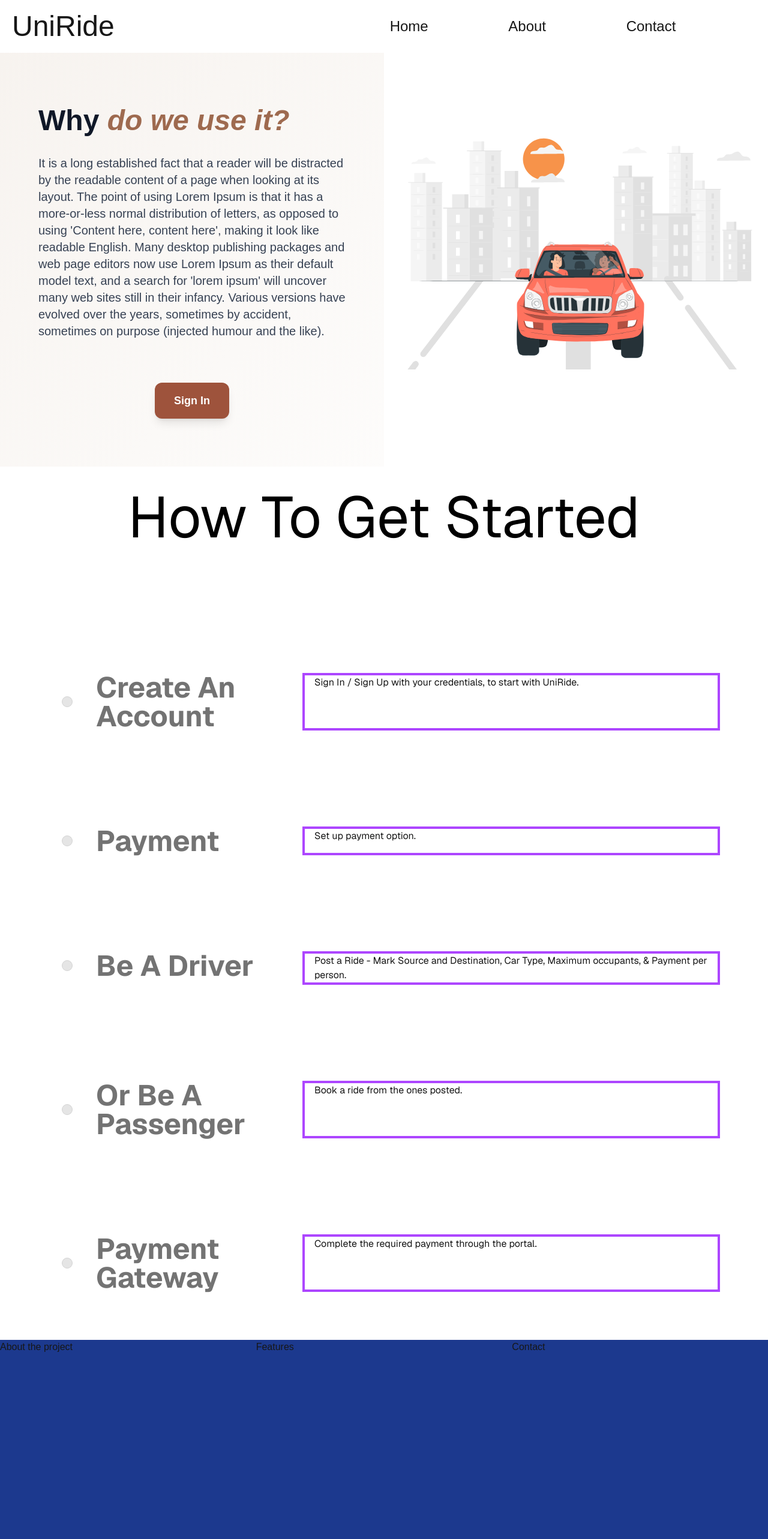
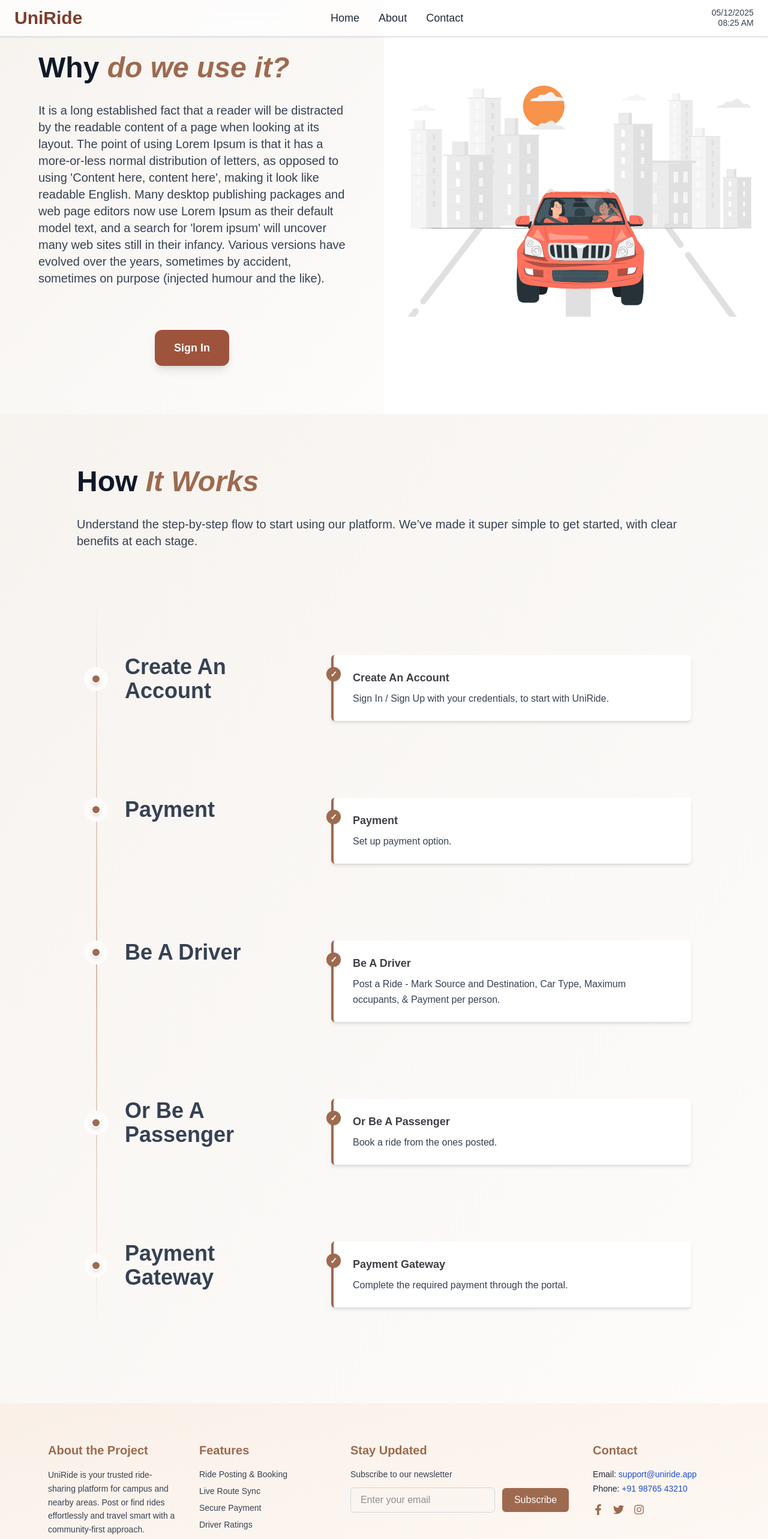
Before and after one commit to Prasun-07/car-pooling-app, a Next.js app: page / in a window 1280 px wide. Shown: the top 2566 px of the page at 60% size. Built offline with nearby package versions, Linux system fonts and the light colour scheme; no server answers.

Commit message:
UI Improvements

```diff
--- a/package.json
+++ b/package.json
@@ -24,6 +24,7 @@
     "react": "^19.0.0",
     "react-datepicker": "^8.4.0",
     "react-dom": "^19.0.0",
+    "react-icons": "^5.5.0",
     "tailwind-merge": "^3.3.0",
     "three": "^0.176.0"
   },
--- a/src/app/components/Footer.tsx
+++ b/src/app/components/Footer.tsx
@@ -1,16 +1,93 @@
-export default function Footer(){
-    return(
-        <div className="grid grid-cols-3 w-full h-[33rem] bg-blue-900">
-            <div>
-                <h1>About the project</h1>
+'use client';
+import { useEffect, useState } from "react";
+import { FaFacebookF, FaTwitter, FaInstagram, FaArrowUp } from "react-icons/fa";
 
-            </div>
-            <div>
-                <h1>Features</h1>
-            </div>
-            <div>
-                <h1>Contact</h1>
-            </div>
+export default function Footer() {
+  const [showScroll, setShowScroll] = useState(false);
+
+  useEffect(() => {
+    const handleScroll = () => setShowScroll(window.scrollY > 200);
+    window.addEventListener("scroll", handleScroll);
+    return () => window.removeEventListener("scroll", handleScroll);
+  }, []);
+
+  const scrollToTop = () => window.scrollTo({ top: 0, behavior: "smooth" });
+
+  return (
+    <footer className="relative bg-gradient-to-br from-[#f9f0e8] to-[#fff9f5] text-gray-800 pt-16 px-6 md:px-20 pb-6 transition-all duration-300">
+      <div className="max-w-7xl mx-auto flex flex-col md:flex-row justify-between items-start w-full gap-10">
+
+        {/* About */}
+        <div className="basis-1/4">
+          <h2 className="text-xl font-bold text-[#9e6a4f] mb-4">About the Project</h2>
+          <p className="text-sm leading-relaxed text-gray-700">
+            UniRide is your trusted ride-sharing platform for campus and nearby areas.
+            Post or find rides effortlessly and travel smart with a community-first approach.
+          </p>
         </div>
-    )
+
+        {/* Features */}
+        <div className="basis-1/4">
+          <h2 className="text-xl font-bold text-[#9e6a4f] mb-4">Features</h2>
+          <ul className="space-y-2 text-sm text-gray-700">
+            <li className="hover:text-[#9e6a4f] transition cursor-pointer">Ride Posting & Booking</li>
+            <li className="hover:text-[#9e6a4f] transition cursor-pointer">Live Route Sync</li>
+            <li className="hover:text-[#9e6a4f] transition cursor-pointer">Secure Payment</li>
+            <li className="hover:text-[#9e6a4f] transition cursor-pointer">Driver Ratings</li>
+          </ul>
+        </div>
+
+        {/* Stay Updated */}
+        <div className="basis-1/4">
+          <h2 className="text-xl font-bold text-[#9e6a4f] mb-4">Stay Updated</h2>
+          <p className="text-sm text-gray-700 mb-3">Subscribe to our newsletter</p>
+          <form className="flex flex-col sm:flex-row items-start sm:items-center gap-3">
+            <input
+              type="email"
+              placeholder="Enter your email"
+              className="px-4 py-2 w-full sm:w-auto rounded-md border border-gray-300 focus:outline-none focus:ring-2 focus:ring-[#9e6a4f]"
+            />
+            <button
+              type="submit"
+              className="bg-[#9e6a4f] text-white px-5 py-2 rounded-md hover:bg-[#87573b] transition cursor-pointer"
+            >
+              Subscribe
+            </button>
+          </form>
+        </div>
+
+        {/* Contact */}
+        <div className="basis-1/4">
+          <h2 className="text-xl font-bold text-[#9e6a4f] mb-4">Contact</h2>
+          <p className="text-sm mb-1">
+            Email: <a href="mailto:support@uniride.app" className="text-[#1d4ed8] hover:underline cursor-pointer">support@uniride.app</a>
+          </p>
+          <p className="text-sm mb-4">
+            Phone: <a href="tel:+919876543210" className="text-[#1d4ed8] hover:underline cursor-pointer">+91 98765 43210</a>
+          </p>
+          <div className="flex space-x-4 text-lg">
+            <a href="#" className="text-[#9e6a4f] hover:text-[#6f4530] transition cursor-pointer"><FaFacebookF /></a>
+            <a href="#" className="text-[#9e6a4f] hover:text-[#6f4530] transition cursor-pointer"><FaTwitter /></a>
+            <a href="#" className="text-[#9e6a4f] hover:text-[#6f4530] transition cursor-pointer"><FaInstagram /></a>
+          </div>
+        </div>
+      </div>
+
+      {/* Divider and copyright */}
+      <div className="border-t border-[#e3d5c9] mt-10 pt-4 text-center text-sm text-gray-500">
+        © {new Date().getFullYear()} UniRide. All rights reserved.
+      </div>
+
+      {/* Scroll to Top Button */}
+      {showScroll && (
+        <button
+          onClick={scrollToTop}
+          className="fixed bottom-4 right-4 bg-[#9e6a4f] text-white p-3 rounded-full shadow-md hover:bg-[#7e543a] transition z-50 cursor-pointer"
+          aria-label="Scroll to top"
+        >
+          <FaArrowUp />
+        </button>
+      )}
+    </footer>
+  );
 }
--- a/src/app/components/NavBar.tsx
+++ b/src/app/components/NavBar.tsx
@@ -1,35 +1,51 @@
-import { UserButton } from "@clerk/nextjs"
+'use client';
 
+import { useEffect, useState } from "react";
+import { UserButton } from "@clerk/nextjs";
 
-export default function NavBar(){
+export default function NavBar() {
+  const [dateTime, setDateTime] = useState<Date | null>(null);
 
-    const header = [
-        {
-            id:1,
-            name:'Home',
-            path:'#'
-        },
-        {
-            id:2,
-            name:'About',
-            path:''
-        },
-        {
-            id:3,
-            name:'Contact',
-            path:''
-        }
+  useEffect(() => {
+    const interval = setInterval(() => setDateTime(new Date()), 1000);
+    return () => clearInterval(interval);
+  }, []);
 
-    ]
-    return(
-        <div className="p-5 w-full flex flex-wrap items-center">
-            <div className="text-5xl basis-2/5">UniRide</div>
-            <div className="basis-3/5 flex justify-evenly">
-                {header.map((item)=>(
-                        <a key={item.id} href={item.path} className="text-2xl hover:text-[#00BCD4]">{item.name}</a>
-                ))}
-                <UserButton/>
+  const formattedDate = dateTime?.toLocaleDateString(undefined, {
+    year: 'numeric',
+    month: '2-digit',
+    day: '2-digit',
+  });
+
+  const formattedTime = dateTime?.toLocaleTimeString([], {
+    hour: '2-digit',
+    minute: '2-digit',
+  });
+
+  return (
+    <div className="fixed top-0 left-0 w-full z-50 bg-white/70 backdrop-blur-lg shadow-sm border-b border-gray-200 px-6 py-3">
+      <div className="flex justify-between items-center max-w-7xl mx-auto">
+        <div className="text-3xl font-bold text-[#7b3f2c]">UniRide</div>
+
+        <div className="hidden md:flex gap-8">
+          {["Home", "About", "Contact"].map((text, idx) => (
+            <a key={idx} href="#" className="text-lg text-gray-800 hover:text-[#00BCD4] transition">
+              {text}
+            </a>
+          ))}
+        </div>
+
+        <div className="flex items-center gap-4 text-sm text-gray-700">
+          {/* Only render date/time when mounted on client */}
+          {dateTime && (
+            <div className="hidden sm:block text-right leading-tight">
+              <div>{formattedDate}</div>
+              <div>{formattedTime}</div>
             </div>
+          )}
+          <UserButton />
         </div>
-    )
+      </div>
+    </div>
+  );
 }
--- a/src/app/components/WorkFlow.tsx
+++ b/src/app/components/WorkFlow.tsx
@@ -1,6 +1,6 @@
 "use client";
+
 import {
-  useMotionValueEvent,
   useScroll,
   useTransform,
   motion,
@@ -16,13 +16,15 @@ export default function WorkFlow({ data }: { data: TimelineEntry[] }) {
   const ref = useRef<HTMLDivElement>(null);
   const containerRef = useRef<HTMLDivElement>(null);
   const [height, setHeight] = useState(0);
+  const [isMounted, setIsMounted] = useState(false);
 
   useEffect(() => {
+    setIsMounted(true);
     if (ref.current) {
       const rect = ref.current.getBoundingClientRect();
       setHeight(rect.height);
     }
-  }, [ref]);
+  }, []);
 
   const { scrollYProgress } = useScroll({
     target: containerRef,
@@ -33,48 +35,75 @@ export default function WorkFlow({ data }: { data: TimelineEntry[] }) {
   const opacityTransform = useTransform(scrollYProgress, [0, 0.1], [0, 1]);
 
   return (
-    <div className="w-full flex flex-col justify-center bg-white dark:bg-neutral-950 font-sans pl-20 pr-20" ref={containerRef}>
-        <div className="max-w-7xl mx-auto py-9 px-4 md:px-8 lg:px-10">
-            <h2 className=" text-8xl mb-4 text-black dark:text-white max-w-4xl">
-            How To Get Started
-            </h2>
-        </div>
-        <div ref={ref} className="relative max-w-7xl mx-auto pb-20">
+    <div
+      ref={containerRef}
+      className="w-full bg-gradient-to-br from-[#f7f3ef] to-[#fdfcfb] py-20 px-6 md:px-16"
+    >
+      <div className="max-w-5xl mx-auto">
+        <h2 className="text-4xl md:text-5xl font-extrabold text-gray-900 leading-snug mb-6">
+          How <span className="text-[#9e6a4f] italic">It Works</span>
+        </h2>
+        <p className="text-lg md:text-xl text-gray-700 mb-12">
+          Understand the step-by-step flow to start using our platform. We’ve made it
+          super simple to get started, with clear benefits at each stage.
+        </p>
+      </div>
+
+      <div ref={ref} className="relative max-w-5xl mx-auto pb-20">
         {data.map((item, index) => (
-          <div
+          <section
             key={index}
-            className="flex justify-start pt-4 md:pt-40 md:gap-10"
+            aria-label={`Timeline step: ${item.title}`}
+            className="flex flex-col md:flex-row justify-start pt-8 md:pt-32 gap-6 md:gap-10"
           >
-            <div className="sticky flex flex-col md:flex-row z-40 items-center top-40 self-start max-w-xs lg:max-w-sm md:w-full">
-              <div className="h-10 absolute left-3 md:left-3 w-10 rounded-full bg-white dark:bg-black flex items-center justify-center">
-                <div className="h-4 w-4 rounded-full bg-neutral-200 dark:bg-neutral-800 border border-neutral-300 dark:border-neutral-700 p-2" />
+            {/* Left Sticky Column */}
+            <div className="sticky z-40 top-40 self-start flex flex-col md:flex-row items-center max-w-xs lg:max-w-sm md:w-full">
+              {/* Circle Node */}
+              <div className="h-10 absolute left-3 md:left-3 w-10 rounded-full bg-[#fdfcfb] flex items-center justify-center">
+                <div className="h-4 w-4 rounded-full bg-[#9e6a4f] border-2 border-white shadow-md" />
               </div>
-              <h3 className="hidden md:block text-xl md:pl-20 md:text-5xl font-bold text-neutral-500 dark:text-neutral-500 ">
+              {/* Title for large screens */}
+              <h3 className="hidden md:block text-xl md:pl-20 md:text-4xl font-semibold text-gray-700">
                 {item.title}
               </h3>
             </div>
 
-            <div className="relative border-4 border-purple-500 pl-20 pr-4 md:pl-4 w-full">
-              <h3 className="md:hidden block text-2xl mb-4 text-left font-bold text-neutral-500 dark:text-neutral-500">
+            {/* Right Content Column */}
+            <motion.div
+              initial={{ opacity: 0, y: 20 }}
+              whileInView={{ opacity: 1, y: 0 }}
+              transition={{ duration: 0.4 }}
+              viewport={{ once: true }}
+              className="relative w-full bg-white border-l-4 border-[#9e6a4f] shadow-md rounded-md px-6 py-5 md:px-8 md:py-6 group transition-all duration-300 hover:shadow-lg"
+            >
+              {/* Optional icon or badge for flair */}
+              <div className="absolute -left-3 top-5 w-6 h-6 rounded-full bg-[#9e6a4f] text-white text-sm flex items-center justify-center shadow-sm">
+                <span className="font-bold">✓</span>
+              </div>
+
+              {/* Content */}
+              <h4 className="text-lg font-semibold text-[#3f3f46] mb-2">
                 {item.title}
-              </h3>
-              {item.content}
-            </div>
-          </div>
+              </h4>
+              <span className="text-base text-gray-700 leading-relaxed group-hover:text-gray-900">
+                {item.content}
+              </span>
+            </motion.div>
+          </section>
         ))}
+
+        {/* Scroll Bar */}
         <div
-          style={{
-            height: height + "px",
-          }}
-          className="absolute md:left-8 left-8 top-0 overflow-hidden w-[2px] bg-[linear-gradient(to_bottom,var(--tw-gradient-stops))] from-transparent from-[0%] via-neutral-200 dark:via-neutral-700 to-transparent to-[99%]  [mask-image:linear-gradient(to_bottom,transparent_0%,black_10%,black_90%,transparent_100%)] "
+          style={{ height: `${height}px` }}
+          className="absolute left-[2.5rem] sm:left-8 top-0 w-[2px] bg-gradient-to-b from-transparent via-[#d4b8a8] to-transparent
+            [mask-image:linear-gradient(to_bottom,transparent_0%,black_10%,black_90%,transparent_100%)]"
         >
-          <motion.div
-            style={{
-              height: heightTransform,
-              opacity: opacityTransform,
-            }}
-            className="absolute inset-x-0 top-0  w-[2px] bg-gradient-to-t from-purple-500 via-blue-500 to-transparent from-[0%] via-[10%] rounded-full"
-          />
+          {isMounted && (
+            <motion.div
+              style={{ height: heightTransform, opacity: opacityTransform }}
+              className="absolute inset-x-0 top-0 w-[2px] bg-[#9e6a4f] rounded-full"
+            />
+          )}
         </div>
       </div>
     </div>
--- a/tailwind.config.js
+++ b/tailwind.config.js
@@ -0,0 +1,15 @@
+module.exports = {
+  theme: {
+    extend: {
+      animation: {
+        'fade-in-up': 'fadeInUp 0.6s ease-out',
+      },
+      keyframes: {
+        fadeInUp: {
+          '0%': { opacity: 0, transform: 'translateY(20px)' },
+          '100%': { opacity: 1, transform: 'translateY(0)' },
+        },
+      },
+    },
+  },
+};
```
Also changed, not shown: src/app/components/Search.tsx (+10 -1 lines), 1 other file (tests, documents, lock files or other folders).
